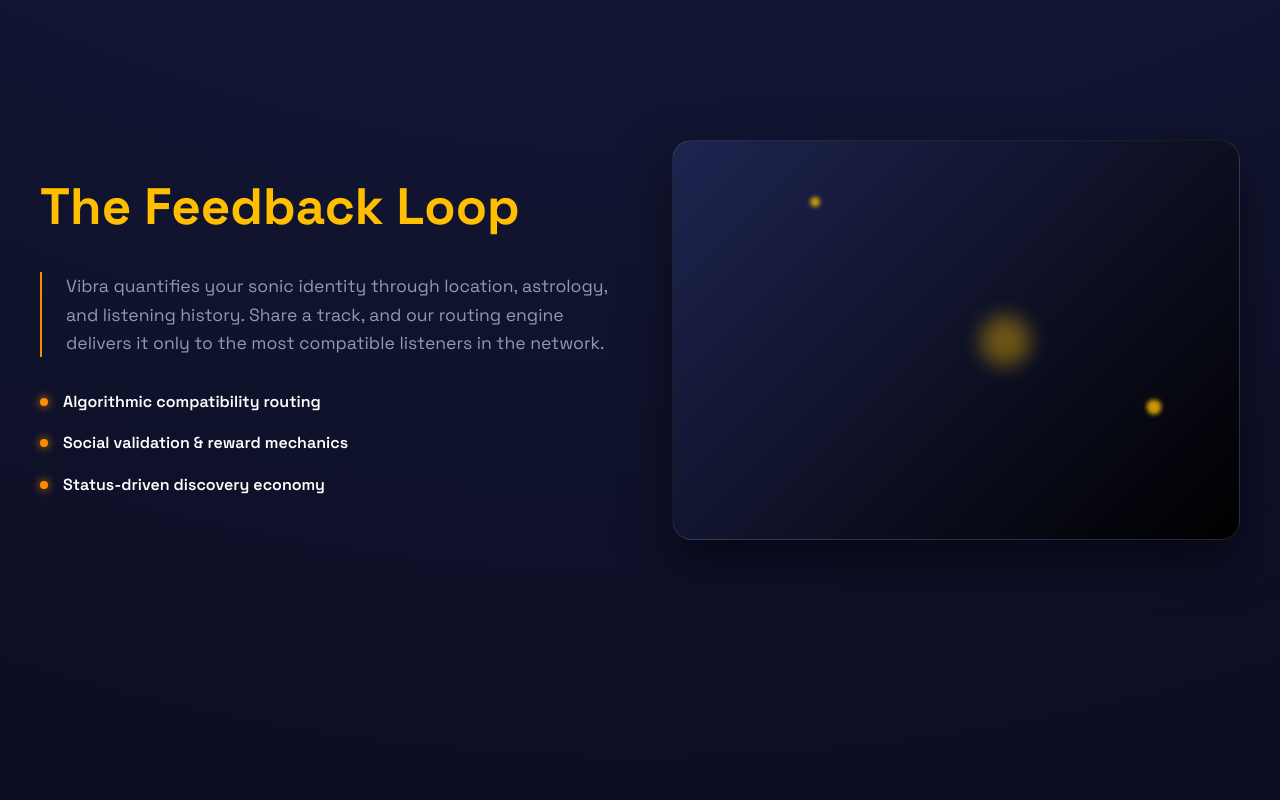
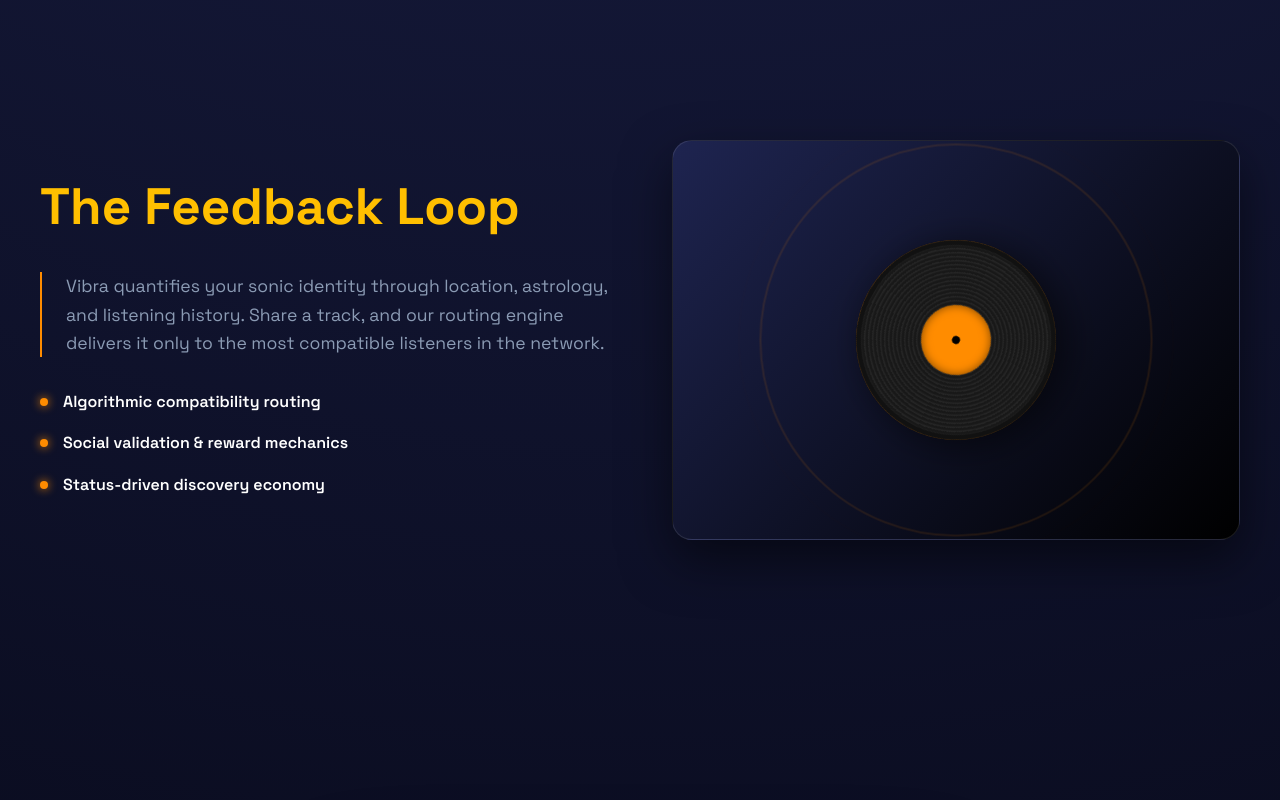
Before and after one commit to apexinsightuser/projectohm, a plain HTML site: page index.html in a window 1280 px wide. Shown: the part 860-1660 px from the top of the page. Drawn offline with Linux system fonts and the light colour scheme.

Commit message:
Update index.html
V2

```diff
--- a/index.html
+++ b/index.html
@@ -170,37 +170,99 @@
             border: 1px solid rgba(255, 255, 255, 0.1);
             overflow: hidden;
             box-shadow: 0 20px 50px rgba(0,0,0,0.5);
+            display: flex;
+            align-items: center;
+            justify-content: center;
         }
 
-        /* Abstract Network Animation in CSS */
-        .node {
-            position: absolute;
-            background: var(--amber-bright);
-            border-radius: 50%;
-            filter: blur(2px);
-            opacity: 0.8;
-            animation: floatNode 10s infinite alternate;
+        /* --- VINYL RECORD ANIMATION --- */
+        .record-container {
+            position: relative;
+            width: 250px;
+            height: 250px;
+            display: flex;
+            justify-content: center;
+            align-items: center;
         }
 
-        .node-connection {
-            position: absolute;
-            top: 50%;
-            left: 50%;
-            width: 200%;
-            height: 1px;
-            background: radial-gradient(circle, var(--amber-glow) 0%, transparent 70%);
-            transform-origin: left;
-            animation: spin 20s linear infinite;
-            opacity: 0.2;
+        .record {
+            position: relative;
+            width: 200px;
+            height: 200px;
+            background: #111;
+            border-radius: 50%;
+            z-index: 10;
+            box-shadow: 0 10px 40px rgba(0,0,0,0.6);
+            animation: spinRecord 6s linear infinite;
         }
 
-        @keyframes floatNode {
-            0% { transform: translate(0, 0); }
-            100% { transform: translate(30px, -30px); }
+        /* Grooves */
+        .record::before {
+            content: '';
+            position: absolute;
+            top: 50%; left: 50%;
+            transform: translate(-50%, -50%);
+            width: 190px; height: 190px;
+            border-radius: 50%;
+            background: repeating-radial-gradient(
+                #181818 0,
+                #181818 2px,
+                #252525 3px,
+                #252525 4px
+            );
         }
-        @keyframes spin {
+
+        /* Label */
+        .record-label {
+            position: absolute;
+            top: 50%; left: 50%;
+            transform: translate(-50%, -50%);
+            width: 70px; height: 70px;
+            background: var(--amber-glow);
+            border-radius: 50%;
+            z-index: 11;
+            display: flex;
+            align-items: center;
+            justify-content: center;
+            box-shadow: inset 0 0 10px rgba(0,0,0,0.5);
+        }
+
+        /* Spindle Hole */
+        .record-label::after {
+            content: '';
+            width: 8px;
+            height: 8px;
+            background: #000;
+            border-radius: 50%;
+        }
+
+        /* Ambient Sound Waves */
+        .wave {
+            position: absolute;
+            top: 50%; left: 50%;
+            transform: translate(-50%, -50%);
+            width: 200px; height: 200px;
+            border-radius: 50%;
+            border: 1px solid var(--amber-glow);
+            opacity: 0;
+            z-index: 1;
+            animation: pulseWave 3s infinite cubic-bezier(0.25, 1, 0.5, 1);
+            pointer-events: none;
+        }
+
+        .wave.delay-1 { animation-delay: 1s; }
+        .wave.delay-2 { animation-delay: 2s; }
+
+        @keyframes spinRecord {
             100% { transform: rotate(360deg); }
         }
+
+        @keyframes pulseWave {
+            0% { transform: translate(-50%, -50%) scale(1); opacity: 0.6; border-width: 3px; }
+            100% { transform: translate(-50%, -50%) scale(2.2); opacity: 0; border-width: 0px; }
+        }
+
+        /* --- End Animation --- */
 
         .concept-text h2 {
             font-size: clamp(2rem, 4vw, 3.5rem);
@@ -319,7 +381,7 @@
                 grid-template-columns: 1fr;
             }
             .concept-visual {
-                height: 250px;
+                height: 300px;
                 order: -1;
             }
         }
@@ -364,12 +426,19 @@
                     <li>Status-driven discovery economy</li>
                 </ul>
             </div>
+
             <div class="concept-visual fade-in-up" style="transition-delay: 0.2s;">
-                <div class="node-connection"></div>
-                <div class="node" style="top: 20%; left: 20%; width: 10px; height: 10px;"></div>
-                <div class="node" style="top: 70%; left: 80%; width: 15px; height: 15px; animation-delay: 1s;"></div>
-                <div class="node" style="top: 50%; left: 50%; width: 50px; height: 50px; filter: blur(10px); opacity: 0.4;"></div>
+                <div class="record-container">
+                    <div class="wave"></div>
+                    <div class="wave delay-1"></div>
+                    <div class="wave delay-2"></div>
+
+                    <div class="record">
+                        <div class="record-label"></div>
+                    </div>
+                </div>
             </div>
+
         </div>
     </section>
 
```
